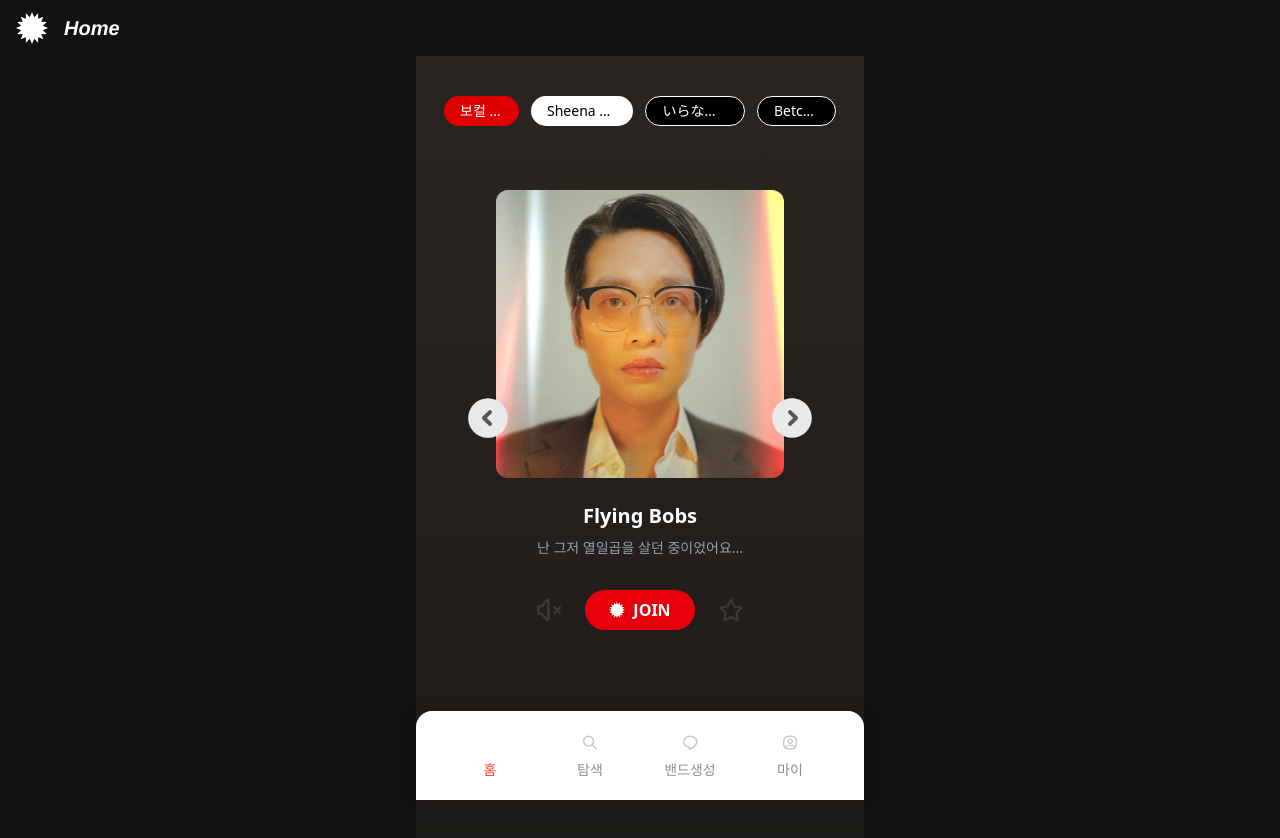
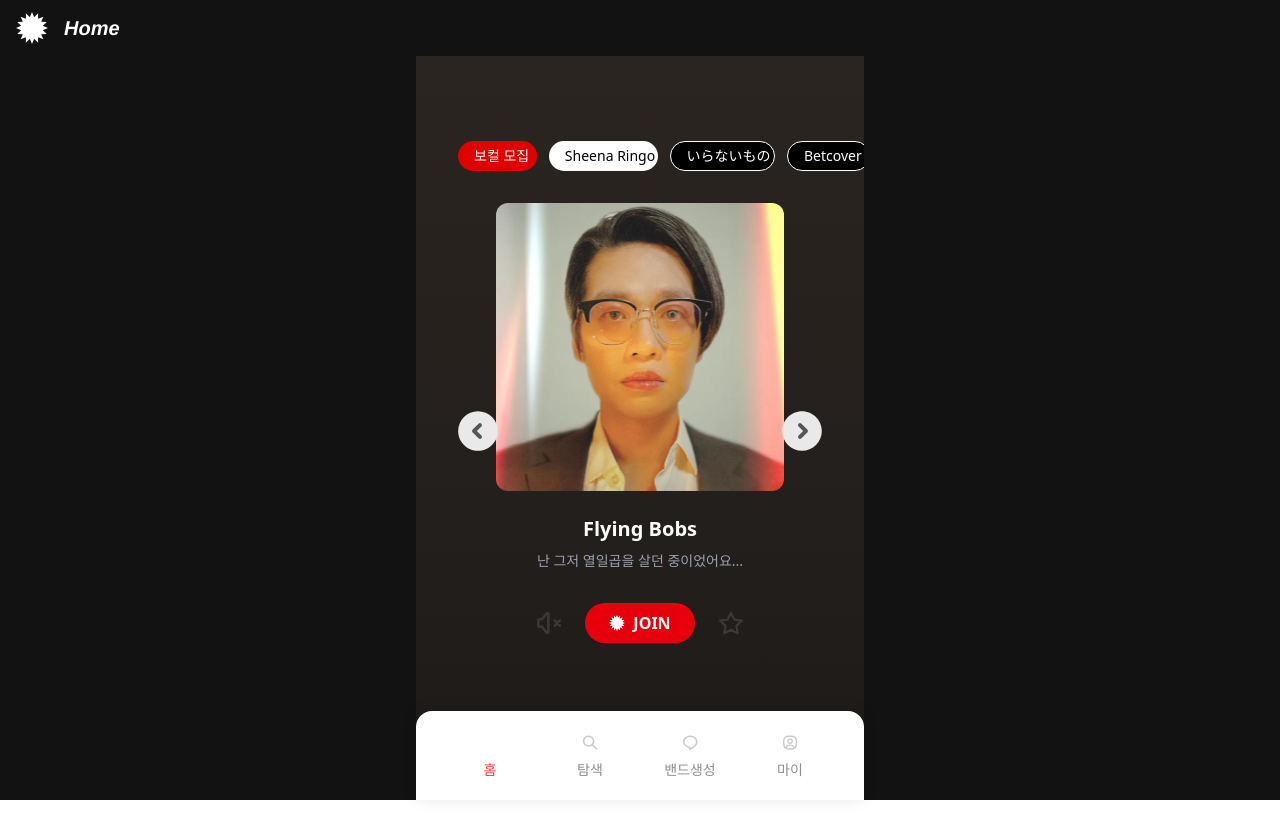
Before and after one commit to UMC-Banddy/client, a React (Vite) app: page / in a window 1280 px wide. Shown: the top 838 px of the page. After the commit the page ends 800 px from the top, so only its background shows below. Built offline with nearby package versions, Linux system fonts and the light colour scheme.

Commit message:
chore : buttonSection ON 에 해당하는 svg 추가

```diff
--- a/src/pages/Home/HomePage.tsx
+++ b/src/pages/Home/HomePage.tsx
@@ -25,14 +25,14 @@ const HomePage = () => {
   }, []);
 
   return (
-    <main className="relative min-h-screen w-full flex flex-col items-center bg-gradient-to-b from-[#2B2521] to-[#1D1B19] px-6 py-8">
-      <div className="w-full max-w-[420px] mx-auto flex flex-col items-center">
-        {/* 태그 바 - 한 줄 슬라이딩, gap-x-3, no-wrap, overflow-x-auto */}
-        <div className="w-full mb-8">
+    <main className="min-h-[calc(100vh-56px)] w-full flex flex-col items-center justify-center bg-gradient-to-b from-[#2B2521] to-[#1D1B19] overflow-hidden">
+      <div className="w-full max-w-[420px] mx-auto flex flex-col items-center mb-10">
+        {/* 태그 바 */}
+        <div className="w-full">
           <HomeTagSection />
         </div>
         {/* 캐러셀 */}
-        <div className="w-full mb-8">
+        <div className="w-full">
           {myBands.length > 0 && <BandCarousel bands={myBands} />}
         </div>
       </div>
--- a/src/pages/Home/_components/HomeTagSection.tsx
+++ b/src/pages/Home/_components/HomeTagSection.tsx
@@ -12,7 +12,7 @@ const tagMockData = [
 
 const HomeTagSection = () => {
   return (
-    <div className="flex flex-nowrap overflow-x-auto gap-x-3 w-full max-w-full px-1 py-2 mb-0 scrollbar-hide">
+    <div className="flex flex-nowrap overflow-x-auto gap-x-3 w-full max-w-full px-1 py-2 mb-0 scrollbar-hide ml-6">
       <TagList tags={tagMockData} />
     </div>
   );
--- a/src/pages/Home/_components/TagList.tsx
+++ b/src/pages/Home/_components/TagList.tsx
@@ -17,6 +17,11 @@ const TagList: React.FC<{ tags: string[] }> = ({ tags }) => {
           <CustomButton
             key={idx}
             className={`!rounded-full !px-4 !py-1 !text-sm !font-medium !shadow-none !w-auto !max-w-none !min-w-0 !h-auto ${colorClass}`}
+            style={{
+              whiteSpace: "nowrap",
+              overflow: "visible",
+              textOverflow: "unset",
+            }}
           >
             {tag}
           </CustomButton>
```
Also changed, not shown: src/assets/icons/on-sound.svg (added), src/assets/icons/scrab-star.svg (added).
